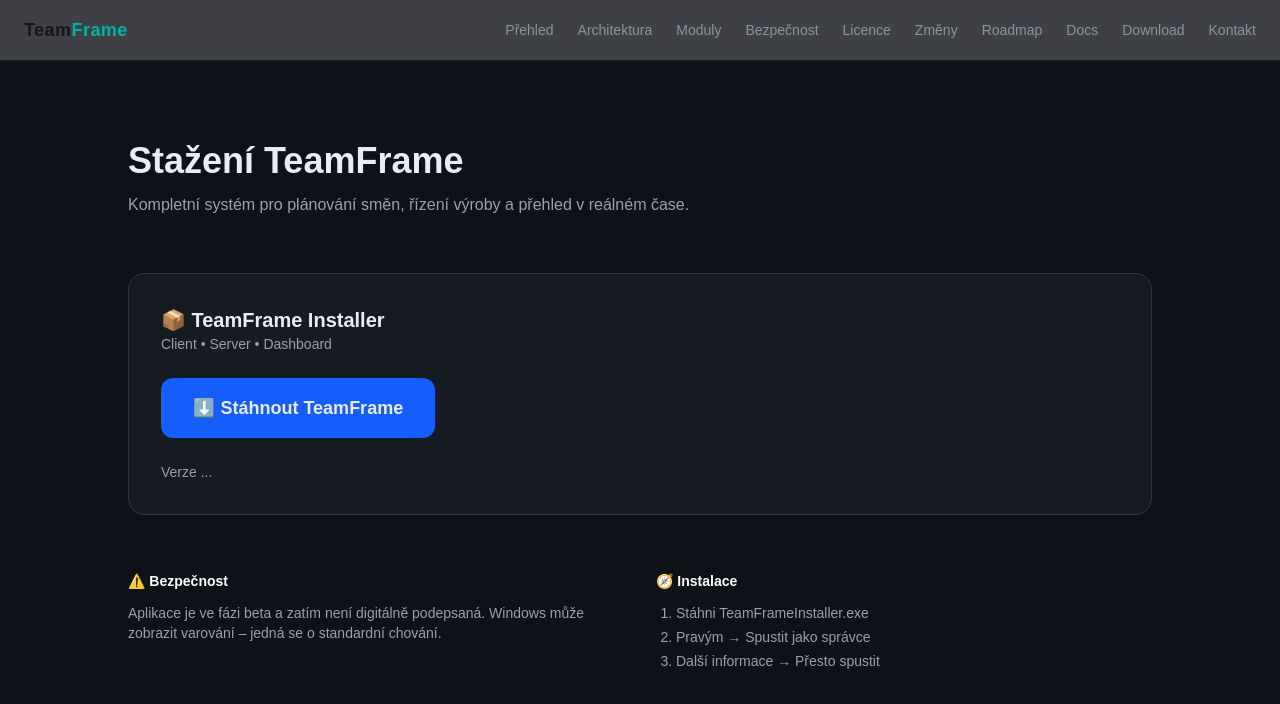
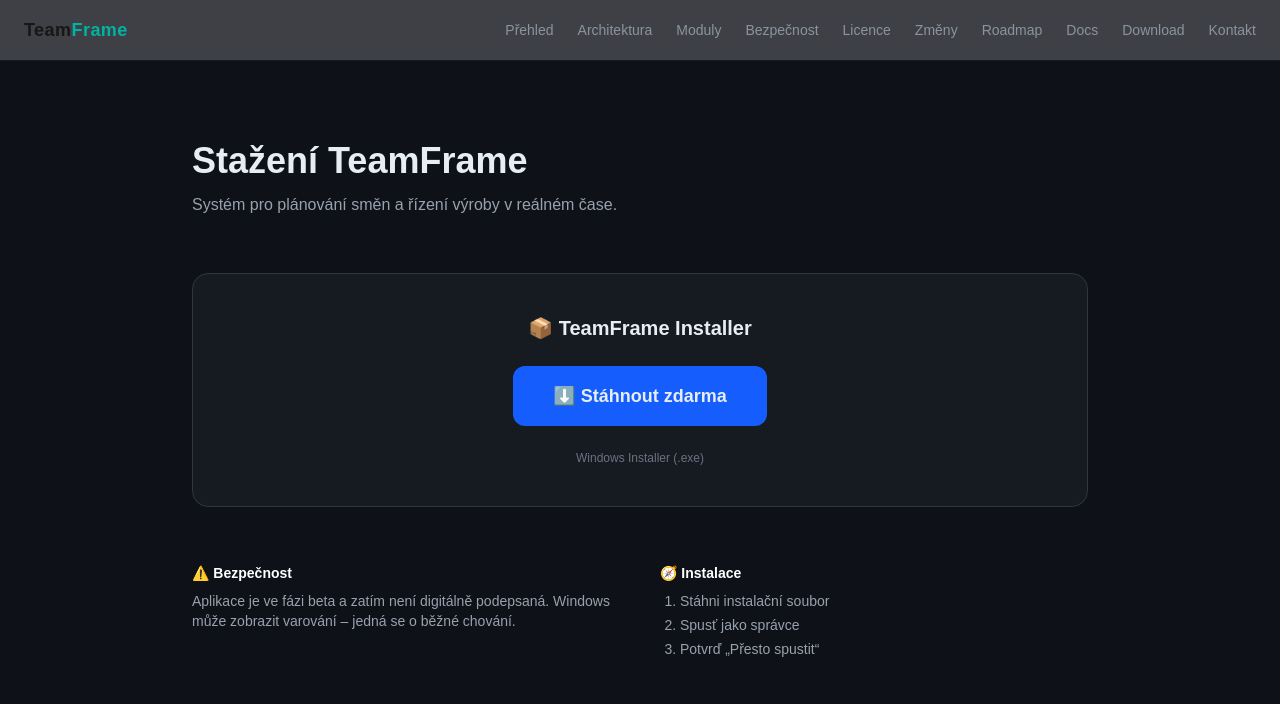
Before and after one commit to rendilife/teamframe-web, a Next.js app: page /download in a window 1280 px wide. Shown: the top 704 px of the page. Built offline with nearby package versions, Linux system fonts and the light colour scheme; no server answers.

Commit message:
Website update

```diff
--- a/app/download/DownloadClient.tsx
+++ b/app/download/DownloadClient.tsx
@@ -1,116 +1,61 @@
 "use client";
 
-import { useEffect, useState } from "react";
+export default function DownloadClient() {
 
-export default function DownloadClient() {
-  const [count, setCount] = useState(0);
-  const [version, setVersion] = useState("...");
-  const [size, setSize] = useState("");
-
-  // 🔥 načtení download count
-  useEffect(() => {
-    fetch("https://broken-water-81ad.rendi023.workers.dev/api/download-count", {
-      cache: "no-store"
-    })
-      .then(res => res.json())
-      .then(data => setCount(Number(data.count) || 0))
-      .catch(() => {});
-  }, []);
-
-  // 🔥 načtení verze
-  useEffect(() => {
-    fetch("https://teamframe.cz/version.json")
-      .then(res => res.json())
-      .then(data => setVersion(data.version || "unknown"))
-      .catch(() => {});
-  }, []);
-
-  // 🔥 načtení velikosti z GitHub
-  useEffect(() => {
-    fetch("https://api.github.com/repos/rendilife/teamframe-web/releases/latest")
-      .then(res => res.json())
-      .then(data => {
-        const asset = data.assets?.find((a: any) =>
-          a.name.includes("Installer")
-        );
-
-        if (asset) {
-          const mb = (asset.size / 1024 / 1024).toFixed(1);
-          setSize(`${mb} MB`);
-        }
-      })
-      .catch(() => {});
-  }, []);
-
-  const handleDownload = async () => {
-    try {
-      const res = await fetch("https://broken-water-81ad.rendi023.workers.dev/api/download", {
-        method: "POST"
-      });
-
-      const data = await res.json();
-      if (data.count !== undefined) {
-        setCount(data.count);
-      }
-    } catch {}
-
+  const handleDownload = () => {
     window.location.href =
       "https://github.com/rendilife/teamframe-web/releases/latest/download/TeamFrameInstaller.exe";
   };
 
   return (
     <main className="min-h-screen bg-[#0E1117] text-[#E6EDF3] px-6 py-20">
-      <div className="max-w-5xl mx-auto space-y-14">
+      <div className="max-w-4xl mx-auto space-y-14">
 
         {/* HLAVIČKA */}
         <div className="space-y-3">
           <h1 className="text-4xl font-bold">Stažení TeamFrame</h1>
           <p className="text-gray-400 max-w-xl">
-            Kompletní systém pro plánování směn, řízení výroby a přehled v reálném čase.
+            Systém pro plánování směn a řízení výroby v reálném čase.
           </p>
         </div>
 
-        {/* DOWNLOAD BOX */}
-        <div className="bg-[#161B22] border border-[#30363D] rounded-2xl p-8 space-y-6">
+        {/* DOWNLOAD */}
+        <div className="bg-[#161B22] border border-[#30363D] rounded-2xl p-10 text-center space-y-6">
+
+          <h2 className="text-xl font-semibold">
+            📦 TeamFrame Installer
+          </h2>
+
+          <button
+            onClick={handleDownload}
+            className="bg-blue-600 hover:bg-blue-700 px-10 py-4 rounded-xl font-semibold text-lg transition"
+          >
+            ⬇️ Stáhnout zdarma
+          </button>
+
+          <p className="text-xs text-gray-500">
+            Windows Installer (.exe)
+          </p>
+
+        </div>
+
+        {/* INFO */}
+        <div className="grid md:grid-cols-2 gap-10 text-sm text-gray-400">
 
           <div>
-            <h2 className="text-xl font-semibold">📦 TeamFrame Installer</h2>
-            <p className="text-gray-400 text-sm">
-              Client • Server • Dashboard
+            <h3 className="text-white font-semibold mb-2">⚠️ Bezpečnost</h3>
+            <p>
+              Aplikace je ve fázi beta a zatím není digitálně podepsaná.
+              Windows může zobrazit varování – jedná se o běžné chování.
             </p>
           </div>
 
-          <button
-            onClick={handleDownload}
-            className="bg-blue-600 hover:bg-blue-700 px-8 py-4 rounded-xl font-semibold text-lg transition"
-          >
-            ⬇️ Stáhnout TeamFrame
-          </button>
-
-          <div className="text-sm text-gray-400 space-y-1">
-            <p>Verze {version}</p>
-            {size && <p>Velikost: {size}</p>}
-            {count > 0 && <p>Staženo: {count}×</p>}
-          </div>
-        </div>
-
-        {/* INFO */}
-        <div className="grid md:grid-cols-2 gap-8 text-sm text-gray-400">
-
-          <div className="space-y-3">
-            <h3 className="text-white font-semibold">⚠️ Bezpečnost</h3>
-            <p>
-              Aplikace je ve fázi beta a zatím není digitálně podepsaná.
-              Windows může zobrazit varování – jedná se o standardní chování.
-            </p>
-          </div>
-
-          <div className="space-y-3">
-            <h3 className="text-white font-semibold">🧭 Instalace</h3>
+          <div>
+            <h3 className="text-white font-semibold mb-2">🧭 Instalace</h3>
             <ol className="list-decimal ml-5 space-y-1">
-              <li>Stáhni TeamFrameInstaller.exe</li>
-              <li>Pravým → Spustit jako správce</li>
-              <li>Další informace → Přesto spustit</li>
+              <li>Stáhni instalační soubor</li>
+              <li>Spusť jako správce</li>
+              <li>Potvrď „Přesto spustit“</li>
             </ol>
           </div>
 
```
